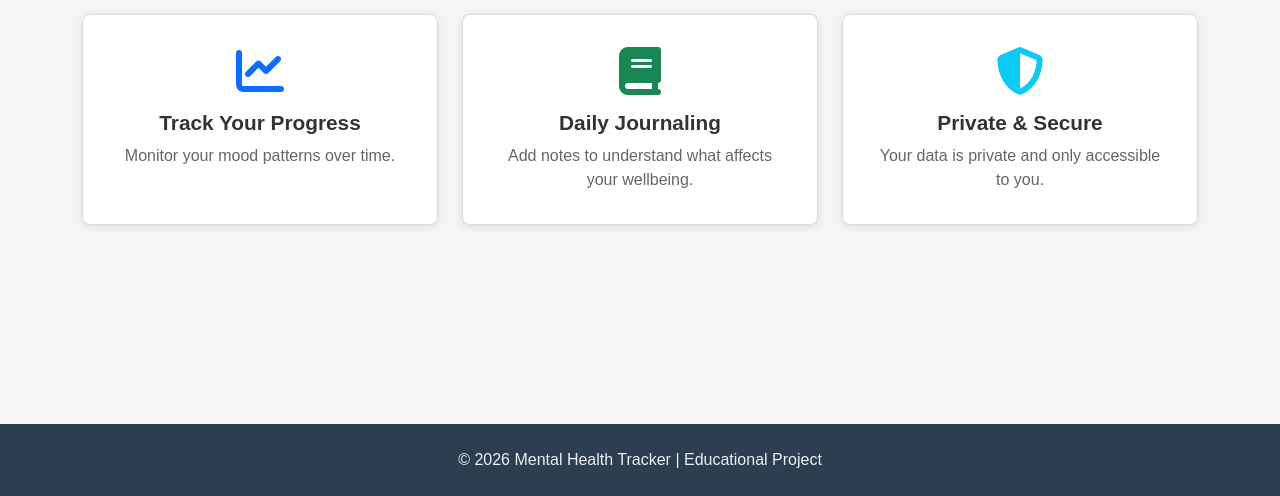
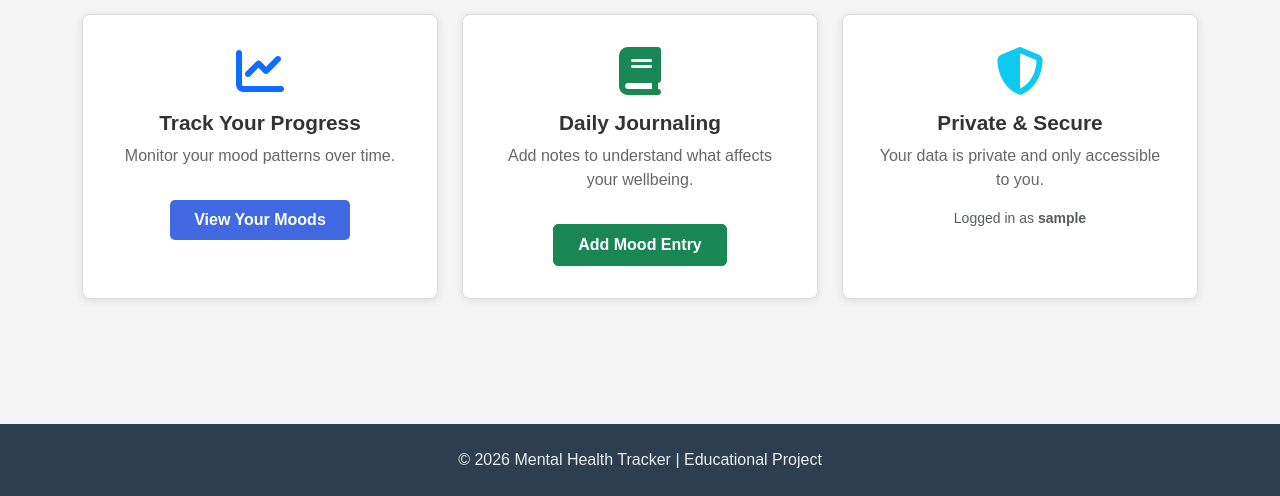
Before and after one commit to oliveiracle/mental-health-tracker, a Django app: page / in a window 1280 px wide. Shown: the part 304-800 px from the top of the page. Run offline with Django 5.2, Linux system fonts and the light colour scheme; the visitor is signed in with stand-in values (Sample User, id 1).

Commit message:
Add functional buttons to home page cards

```diff
--- a/tracker/templates/tracker/home.html
+++ b/tracker/templates/tracker/home.html
@@ -22,6 +22,11 @@
         <i class="fas fa-chart-line fa-3x text-primary mb-3"></i>
         <h3 class="card-title">Track Your Progress</h3>
         <p class="card-text">Monitor your mood patterns over time.</p>
+        {% if user.is_authenticated %}
+          <a href="{% url 'mood_list' %}" class="btn btn-primary mt-3">View Your Moods</a>
+        {% else %}
+          <a href="{% url 'login' %}" class="btn btn-primary mt-3">Sign In</a>
+        {% endif %}
       </div>
     </div>
   </div>
@@ -32,6 +37,11 @@
           <i class="fas fa-book fa-3x text-success mb-3"></i>
           <h3 class="card-title">Daily Journaling</h3>
           <p class="card-text">Add notes to understand what affects your wellbeing.</p>
+          {% if user.is_authenticated %}
+            <a href="{% url 'mood_create' %}" class="btn btn-success mt-3">Add Mood Entry</a>
+          {% else %}
+            <a href="{% url 'register' %}" class="btn btn-success mt-3">Register</a>
+          {% endif %}
         </div>
       </div>
   </div>
@@ -42,6 +52,11 @@
         <i class="fas fa-shield-alt fa-3x text-info mb-3"></i>
         <h3 class="card-title">Private & Secure</h3>
         <p class="card-text">Your data is private and only accessible to you.</p>
+        {% if user.is_authenticated %}
+          <p class="text-muted small mt-3">Logged in as <strong>{{ user.username }}</strong></p>
+        {% else %}
+          <a href="{% url 'login' %}" class="btn btn-info mt-3">Sign In Securely</a>
+        {% endif %}
       </div>
     </div>
   </div>
```
